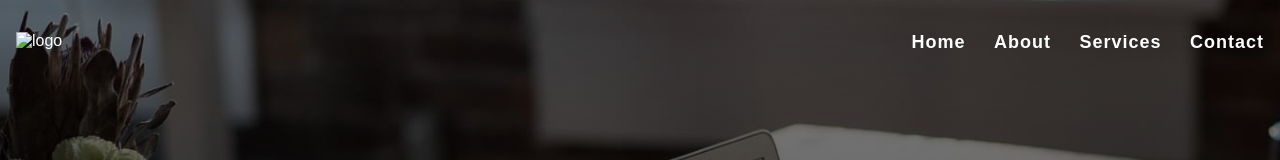
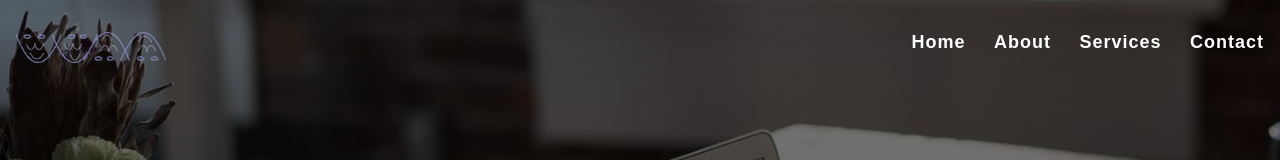
Before and after one commit to wisestme/portfolio_, a plain HTML site: page index.html in a window 1280 px wide. Shown: the top 160 px of the page. Drawn offline with Linux system fonts and the light colour scheme.

Commit message:
add logo

```diff
--- a/assets/css/main.css
+++ b/assets/css/main.css
@@ -40,6 +40,10 @@ header {
 header > .container {
     grid-template-columns: 1fr 1fr 1fr;
     grid-template-rows: 1fr 1fr;
+}
+
+header img:first-child {
+    width: 150px;
 }
 
 .header_top {
--- a/index.html
+++ b/index.html
@@ -18,7 +18,7 @@
             <div class="container grid">
                 <div class="header_top">
                     <div class="container flex">
-                        <img src="" alt="logo">
+                        <img src="/assets/images/wm-logo_transparent_small.png" alt="logo">
                         <nav>
                             <div class="no_display_small">
                                 <a href="">Home</a>
```
